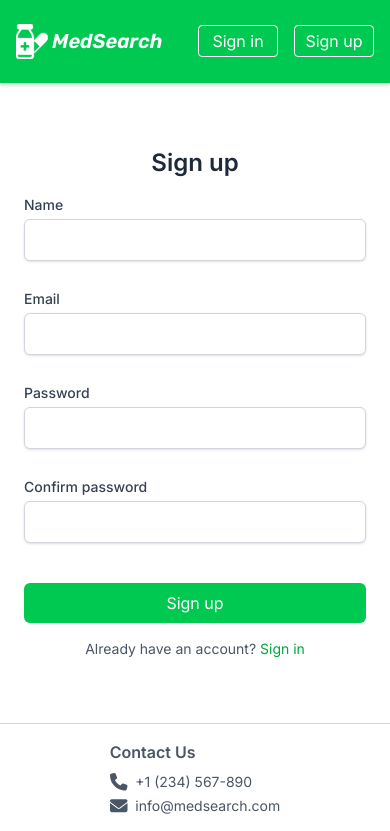
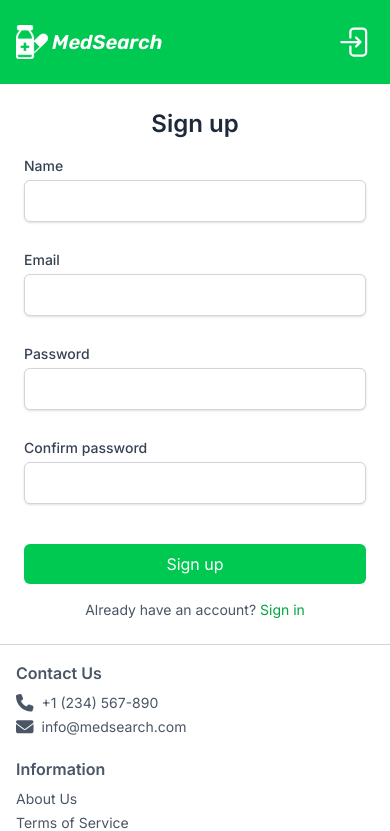
Before and after one commit to gryzun33/medsearch, a React (Vite) app: page /register in a window 390 px wide. Shown: the top 831 px of the page. Built offline with nearby package versions, Linux system fonts and the light colour scheme.

Commit message:
feat: add icon login

```diff
--- a/src/components/Footer.tsx
+++ b/src/components/Footer.tsx
@@ -9,7 +9,7 @@ const Footer = () => {
   return (
     <footer className="mt-auto py-4 border-t-[1px] border-gray-300">
       <div className="max-w-screen-xl mx-auto px-4">
-        <div className="grid grid-cols-1 sm:grid-cols-3 gap-2 text-gray-600 justify-items-center ">
+        <div className="grid grid-cols-1 sm:grid-cols-3 gap-4 sm:gap-2 text-gray-600 sm:justify-items-center ">
           <div>
             <h3 className="text-base font-semibold mb-2 text-gray-600">
               Contact Us
--- a/src/components/NavList.tsx
+++ b/src/components/NavList.tsx
@@ -1,21 +1,27 @@
 import { NavLink } from 'react-router';
+import { ArrowRightEndOnRectangleIcon } from '@heroicons/react/24/outline';
 
 const NavList = () => {
   return (
     <nav>
       <ul className="flex gap-4">
-        <li>
+        <li className="md:hidden">
+          <NavLink to="/login">
+            <ArrowRightEndOnRectangleIcon className="size-9 text-white" />
+          </NavLink>
+        </li>
+        <li className="hidden md:list-item">
           <NavLink
             to="/login"
-            className="flex items-center justify-center w-20 h-8 text-white border border-white rounded-sm hover:bg-green-400 transition-colors "
+            className="md:flex items-center justify-center w-20 h-8 text-white border border-white rounded-sm hover:bg-green-400 transition-colors "
           >
             Sign in
           </NavLink>
         </li>
-        <li>
+        <li className="hidden md:list-item">
           <NavLink
             to="/register"
-            className="flex items-center justify-center w-20 h-8 text-white border border-white rounded-sm hover:bg-green-400 transition-colors "
+            className="md:flex items-center justify-center w-20 h-8 text-white border border-white rounded-sm hover:bg-green-400 transition-colors "
           >
             Sign up
           </NavLink>
--- a/src/components/RegistrationForm.tsx
+++ /dev/null
@@ -1,87 +0,0 @@
-import { SubmitHandler, useForm } from 'react-hook-form';
-// import { Link } from 'react-router';
-import SubmitButton from './SubmitButton';
-import BottomLink from './BottomLink';
-import { SignUpData } from '../types/sign-up';
-import FormField from './FormField';
-
-const RegistrationForm = () => {
-  const {
-    register,
-    handleSubmit,
-    formState: { errors },
-    watch,
-  } = useForm<SignUpData>();
-
-  const onSubmit: SubmitHandler<SignUpData> = (data) => {
-    console.log('Форма отправлена', data);
-  };
-
-  return (
-    <div className="mx-w-md  mx-auto  p-6   bg-white shadow-[0_0_10px_rgba(0,0,0,0.1)] rounded-md">
-      <h2 className="text-2xl font-semibold mb-4 text-center text-gray-800">
-        Sign up
-      </h2>
-      <form onSubmit={handleSubmit(onSubmit)}>
-        <FormField
-          label="Name"
-          id="name"
-          type="text"
-          register={register}
-          errors={errors.name}
-          validationRules={{ required: 'Name is required' }}
-        />
-
-        <FormField
-          label="Email"
-          id="email"
-          type="email"
-          register={register}
-          errors={errors.email}
-          validationRules={{
-            required: 'Email is required',
-            pattern: {
-              value: /^[a-zA-Z0-9_.+-]+@[a-zA-Z0-9-]+\.[a-zA-Z0-9-.]+$/,
-              message: 'Invalid email format',
-            },
-          }}
-        />
-
-        <FormField
-          label="Password"
-          id="password"
-          type="password"
-          register={register}
-          errors={errors.password}
-          validationRules={{
-            required: 'Password is required',
-            minLength: { value: 6, message: 'Minimum of 6 characters' },
-          }}
-        />
-
-        <FormField
-          label="Confirm password"
-          id="confirmPassword"
-          type="password"
-          register={register}
-          errors={errors.confirmPassword}
-          validationRules={{
-            required: 'Confirm password',
-            validate: (value: string) =>
-              value === watch('password') || 'Passwords don`t match',
-          }}
-        />
-
-        <SubmitButton>Sign up</SubmitButton>
-      </form>
-
-      <BottomLink
-        text="Already have an account?"
-        linkText="Sign in"
-        linkTo="/login"
-      />
-    </div>
-  );
-};
-
-export default RegistrationForm;
--- a/src/layouts/AuthLayout.tsx
+++ b/src/layouts/AuthLayout.tsx
@@ -4,7 +4,7 @@ import { Outlet } from 'react-router';
 
 const AuthLayout = () => {
   return (
-    <div className="py-10">
+    <div className="xs:py-10">
       <Outlet />
     </div>
   );
--- a/src/pages/Registration/Registration.tsx
+++ b/src/pages/Registration/Registration.tsx
@@ -15,9 +15,6 @@ const Registration = () => {
   const onSubmit: SubmitHandler<SignUpData> = (data) => {
     console.log('Форма отправлена', data);
   };
-
-  // shadow-[0_0_10px_rgba(0,0,0,0.1)] rounded-md
-  // max-w-2xl
 
   return (
     <div className="w-full xs:max-w-md md:max-w-2xl mx-auto p-6 bg-white xs:shadow-[0_0_10px_rgba(0,0,0,0.1)] xs:rounded-md">
```
